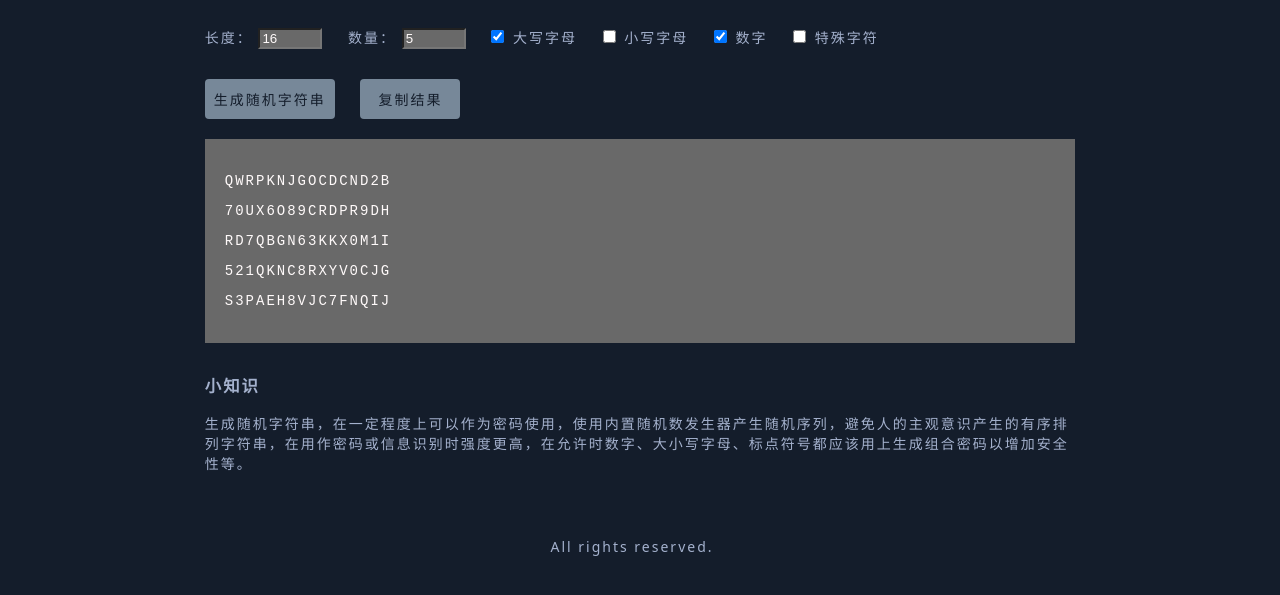
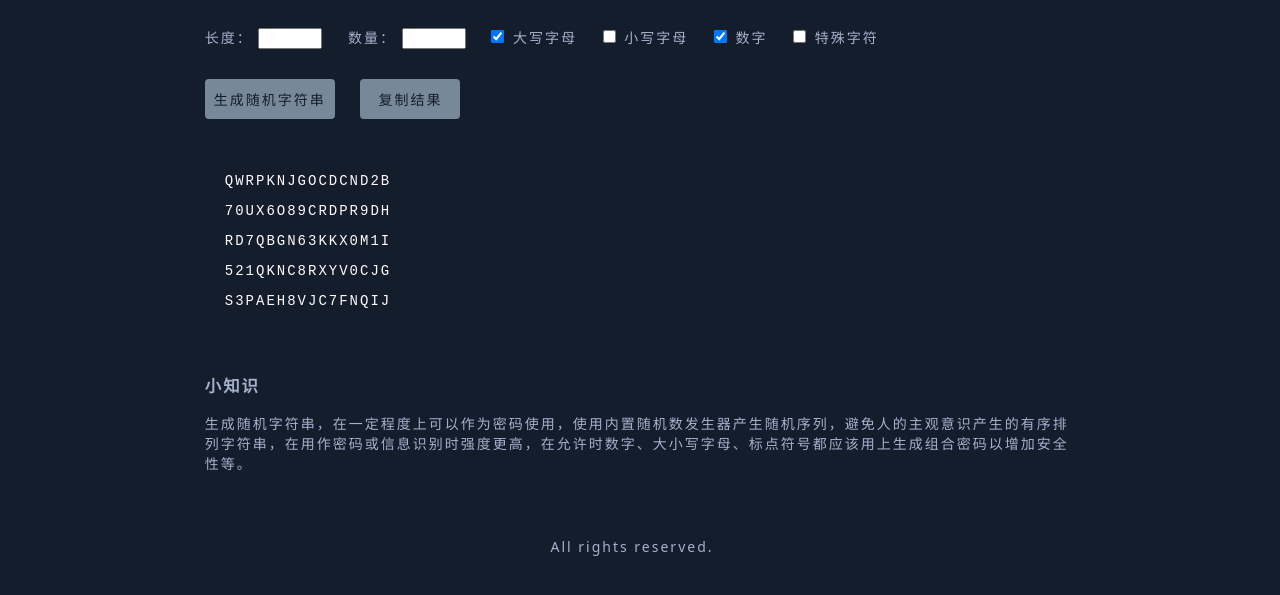
Before and after one commit to palboss/randomstr, a plain HTML site: page index.html in a window 1280 px wide. Shown: the part 143-738 px from the top of the page. Drawn offline with Linux system fonts and the light colour scheme.

Commit message:
Update index.html

```diff
--- a/index.html
+++ b/index.html
@@ -49,9 +49,9 @@
             </div>
             <div style="margin-top: 30px;">
                 <label for="length">长度：</label>
-                <input id="length" type="number" value="16" min="1" max="200" step="1" style="color: Snow; background-color: DimGrey">
+                <input id="length" type="number" value="16" min="1" max="200" step="1" style="color: Snow; background-color: grey11">
                 <label for="quantity" style="margin-left: 20px;">数量：</label>
-                <input id="quantity" type="number" value="5" min="1" max="200" step="1" style="color: Snow; background-color: DimGrey">
+                <input id="quantity" type="number" value="5" min="1" max="200" step="1" style="color: Snow; background-color: grey11">
                 <input type="checkbox" id="uppercase" style="margin-left: 20px;" checked>
                 <label for="uppercase">大写字母</label>
                 <input type="checkbox" id="lowercase" style="margin-left: 20px;">
@@ -65,7 +65,7 @@
                 <button type="button" class="btn-light" style="margin-right: 20px;width: 130px;" onclick="generate()">生成随机字符串</button>
                 <button type="button" class="btn-light" style="margin-right: 20px;" onclick="copy()">复制结果</button>
             </div>
-            <div id="result" class="row" style="margin-top: 20px;color: Snow; background-color: DimGrey;min-height: 60px;text-align: left;padding: 20px;font-family: monospace;">
+            <div id="result" class="row" style="margin-top: 20px;color: Snow; background-color: grey11;min-height: 60px;text-align: left;padding: 20px;font-family: monospace;">
             </div>
             <div style="margin-top: 30px;">
                 <h3>小知识</h3>
```
